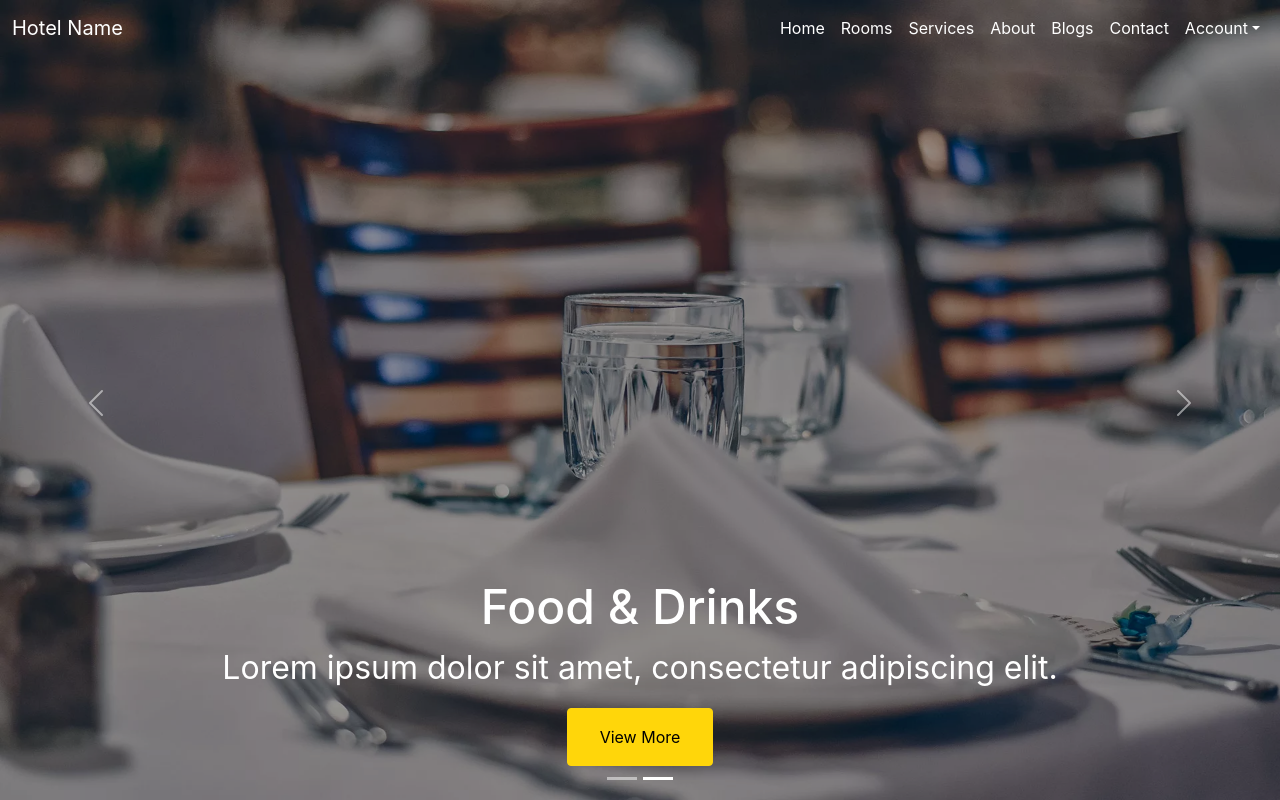
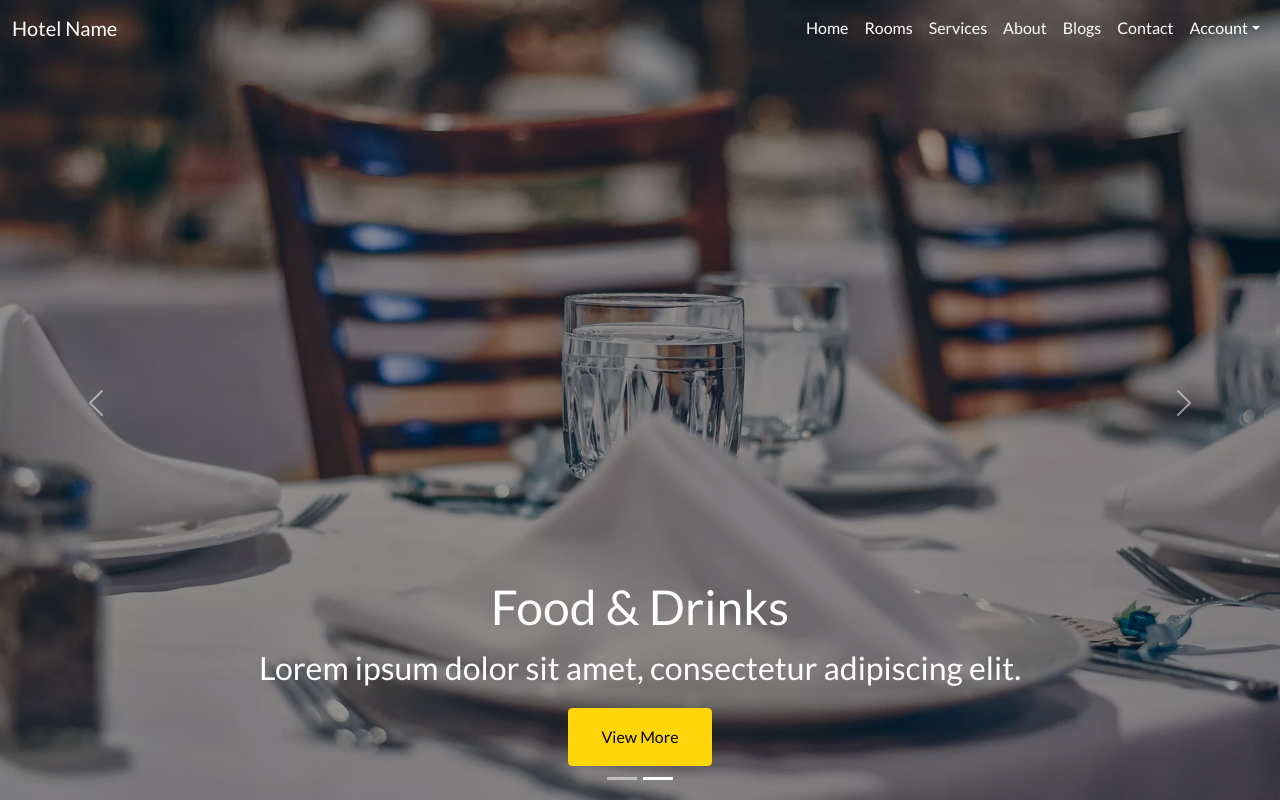
Before and after one commit to nadimsheikh07/hotel-ui, a Next.js app: page / in a window 1280 px wide. Shown: the top 800 px of the page. Built offline with nearby package versions, Linux system fonts and the light colour scheme.

Commit message:
add lato font

```diff
--- a/styles/font.scss
+++ b/styles/font.scss
@@ -1,6 +1,3 @@
-@import url("https://fonts.googleapis.com/css2?family=Roboto+Slab:wght@100;200;400&display=swap");
-@import url("https://fonts.googleapis.com/css2?family=Public+Sans:wght@100;200;300;400;500;600;700;800;900&display=swap");
-
 @font-face {
     font-family : "Lato-Regular";
     src         : url("/fonts/Lato/Lato-Regular.ttf");
--- a/styles/globals.scss
+++ b/styles/globals.scss
@@ -21,5 +21,5 @@ html,
 body {
   padding    : 0;
   margin     : 0;
-  font-family: -apple-system, "Lato-Regular", "Roboto";
+  font-family: "Lato-Regular";
 }
```
